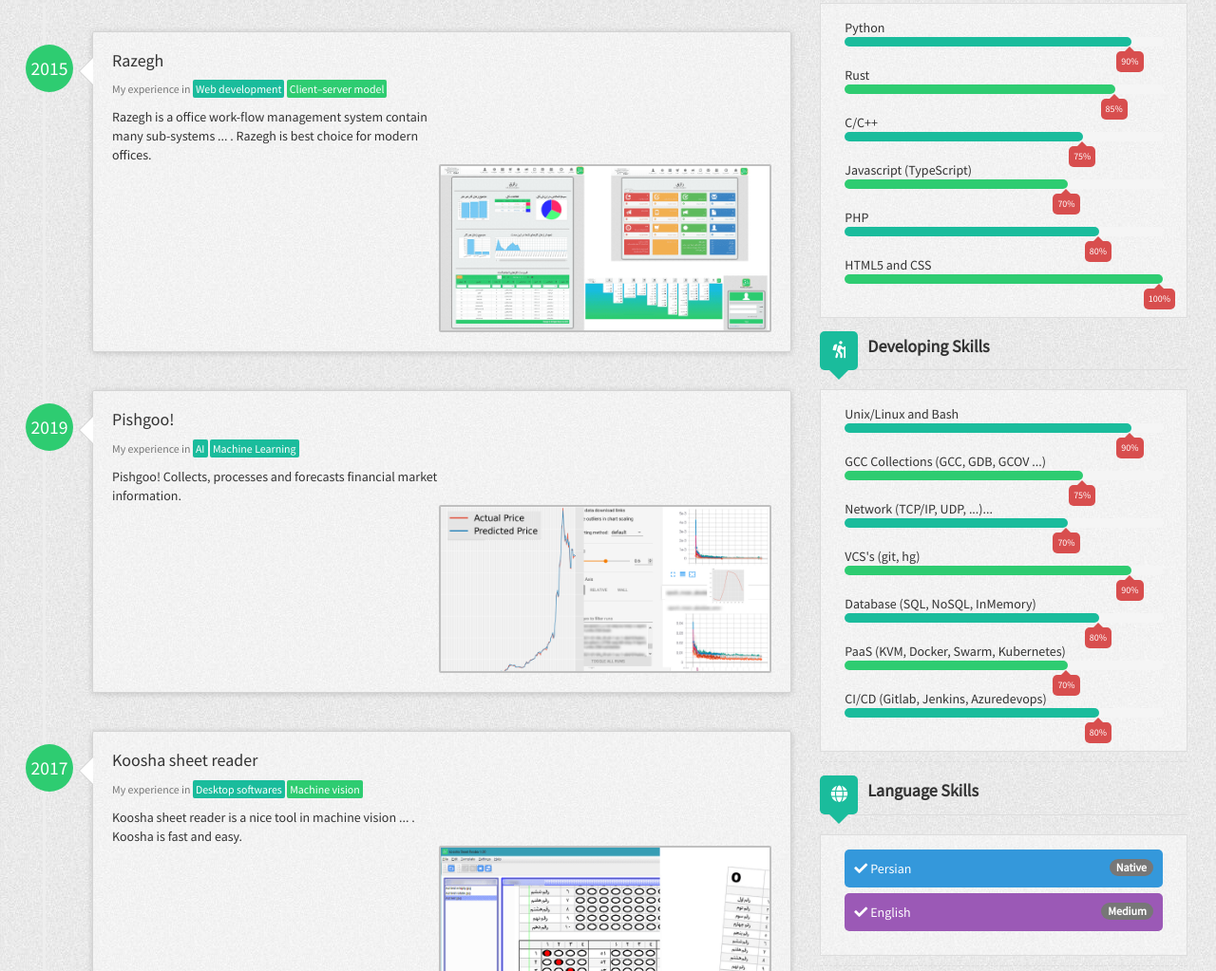
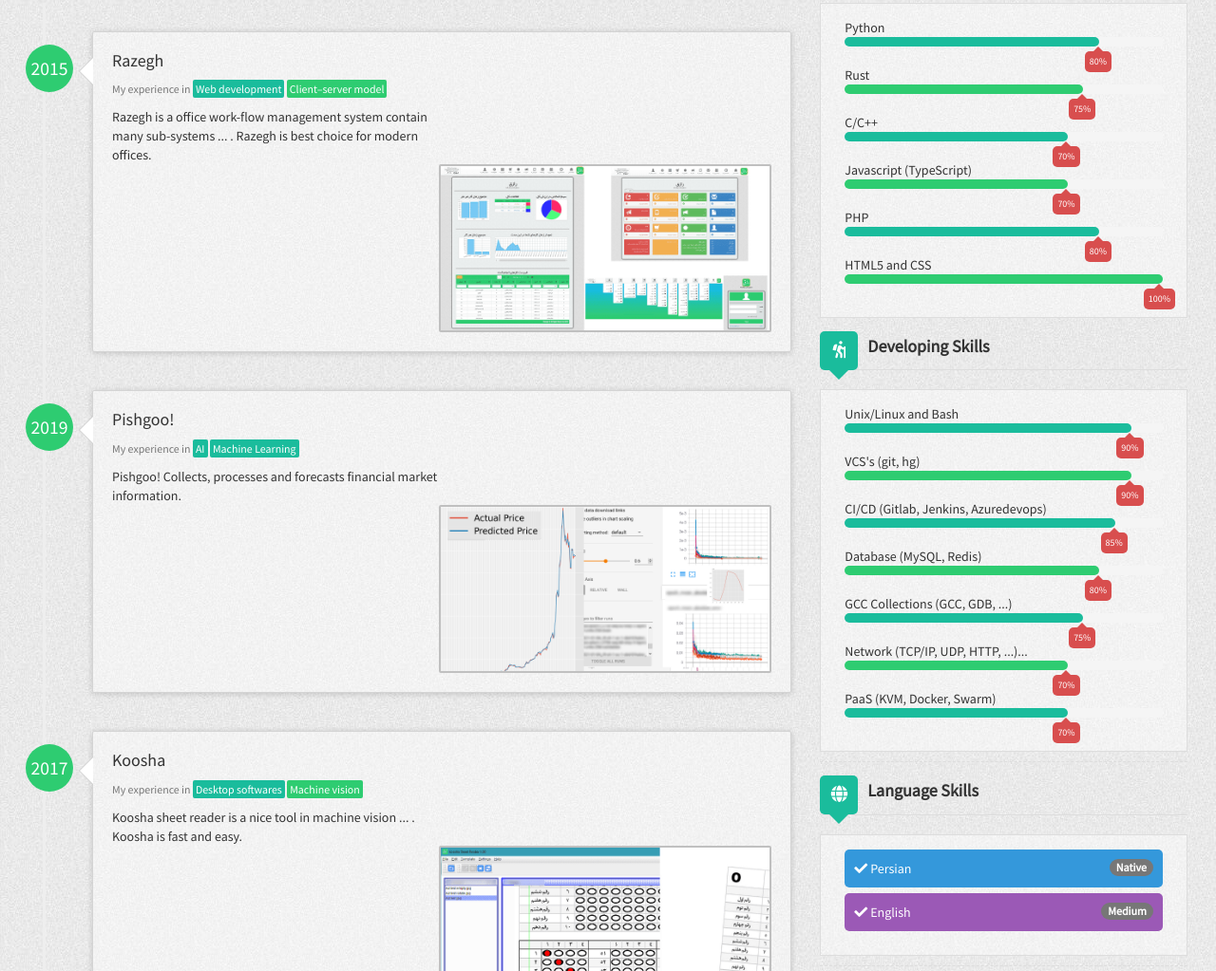
Before and after one commit to gholipasandi/gholipasandi.github.io, a plain HTML site: page index.html in a window 1280 px wide. Shown: the part 234-1257 px from the top of the page at 95% size. Drawn offline with nearby package versions, Linux system fonts and the light colour scheme; some packages are replaced by stand-ins of ours; a script that the page names is missing.

Commit message:
remove unnecessary

```diff
--- a/index.html
+++ b/index.html
@@ -106,7 +106,7 @@
                                 <div class="timeline-badge info">2017</div>
                                 <div class="timeline-panel grid-block">
                                     <div class="timeline-heading">
-                                        <h4 class="timeline-title">Koosha sheet reader</h4>
+                                        <h4 class="timeline-title">Koosha</h4>
                                         <p>
                                             <small class="text-muted">
                                                 My experience in <span class="experience1">Desktop softwares</span>
@@ -353,24 +353,24 @@
                                 <li>
                                     <span class="caption-skill">Python</span>
                                     <div class="progress">
-                                        <div class="progress-bar" style="width: 90%">
-                                            <span>90% </span>
+                                        <div class="progress-bar" style="width: 80%">
+                                            <span>80% </span>
                                         </div>
                                     </div>
                                 </li>
                                 <li>
                                     <span class="caption-skill">Rust</span>
                                     <div class="progress">
-                                        <div class="progress-bar" style="width: 85%">
-                                            <span>85% </span>
+                                        <div class="progress-bar" style="width: 75%">
+                                            <span>75% </span>
                                         </div>
                                     </div>
                                 </li>
                                  <li>
                                     <span class="caption-skill">C/C++</span>
                                     <div class="progress">
-                                        <div class="progress-bar" style="width: 75%">
-                                            <span>75% </span>
+                                        <div class="progress-bar" style="width: 70%">
+                                            <span>70% </span>
                                         </div>
                                     </div>
                                 </li>
@@ -413,22 +413,6 @@
                                     </div>
                                 </li>
                                 <li>
-                                    <span class="caption-skill">GCC Collections (GCC, GDB, GCOV ...)</span>
-                                    <div class="progress">
-                                        <div class="progress-bar" style="width: 75%">
-                                            <span>75% </span>
-                                        </div>
-                                    </div>
-                                </li>
-                                <li>
-                                    <span class="caption-skill">Network (TCP/IP, UDP, ...)...</span>
-                                    <div class="progress">
-                                        <div class="progress-bar" style="width: 70%">
-                                            <span>70% </span>
-                                        </div>
-                                    </div>
-                                </li>
-                                <li>
                                     <span class="caption-skill">VCS's (git, hg)</span>
                                     <div class="progress">
                                         <div class="progress-bar" style="width: 90%">
@@ -437,7 +421,15 @@
                                     </div>
                                 </li>
                                 <li>
-                                    <span class="caption-skill">Database (SQL, NoSQL, InMemory)</span>
+                                    <span class="caption-skill">CI/CD (Gitlab, Jenkins, Azuredevops)</span>
+                                    <div class="progress">
+                                        <div class="progress-bar" style="width: 85%">
+                                            <span>85% </span>
+                                        </div>
+                                    </div>
+                                </li>
+                                <li>
+                                    <span class="caption-skill">Database (MySQL, Redis)</span>
                                     <div class="progress">
                                         <div class="progress-bar" style="width: 80%">
                                             <span>80% </span>
@@ -445,7 +437,15 @@
                                     </div>
                                 </li>
                                 <li>
-                                    <span class="caption-skill">PaaS (KVM, Docker, Swarm, Kubernetes)</span>
+                                    <span class="caption-skill">GCC Collections (GCC, GDB, ...)</span>
+                                    <div class="progress">
+                                        <div class="progress-bar" style="width: 75%">
+                                            <span>75% </span>
+                                        </div>
+                                    </div>
+                                </li>
+                                <li>
+                                    <span class="caption-skill">Network (TCP/IP, UDP, HTTP, ...)...</span>
                                     <div class="progress">
                                         <div class="progress-bar" style="width: 70%">
                                             <span>70% </span>
@@ -453,10 +453,10 @@
                                     </div>
                                 </li>
                                 <li>
-                                    <span class="caption-skill">CI/CD (Gitlab, Jenkins, Azuredevops)</span>
+                                    <span class="caption-skill">PaaS (KVM, Docker, Swarm)</span>
                                     <div class="progress">
-                                        <div class="progress-bar" style="width: 80%">
-                                            <span>80% </span>
+                                        <div class="progress-bar" style="width: 70%">
+                                            <span>70% </span>
                                         </div>
                                     </div>
                                 </li>
```
